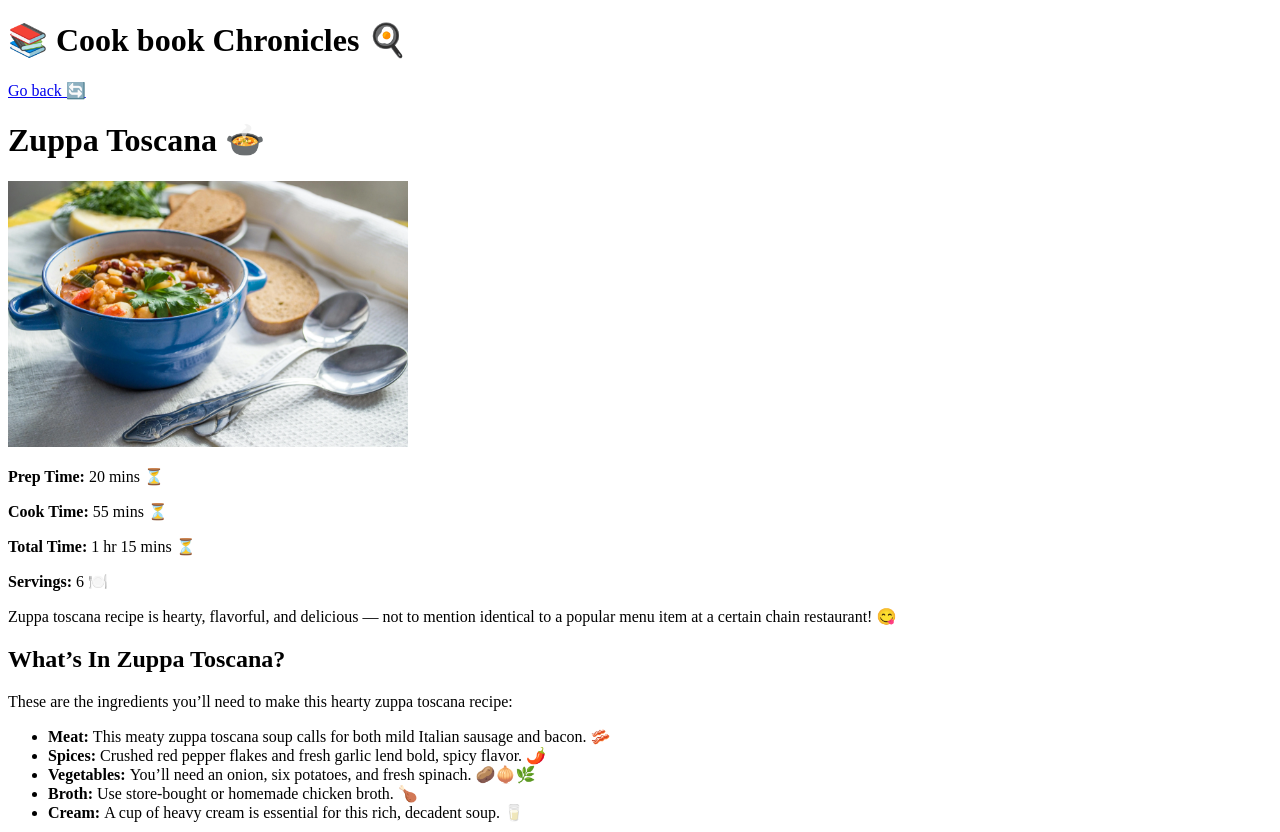
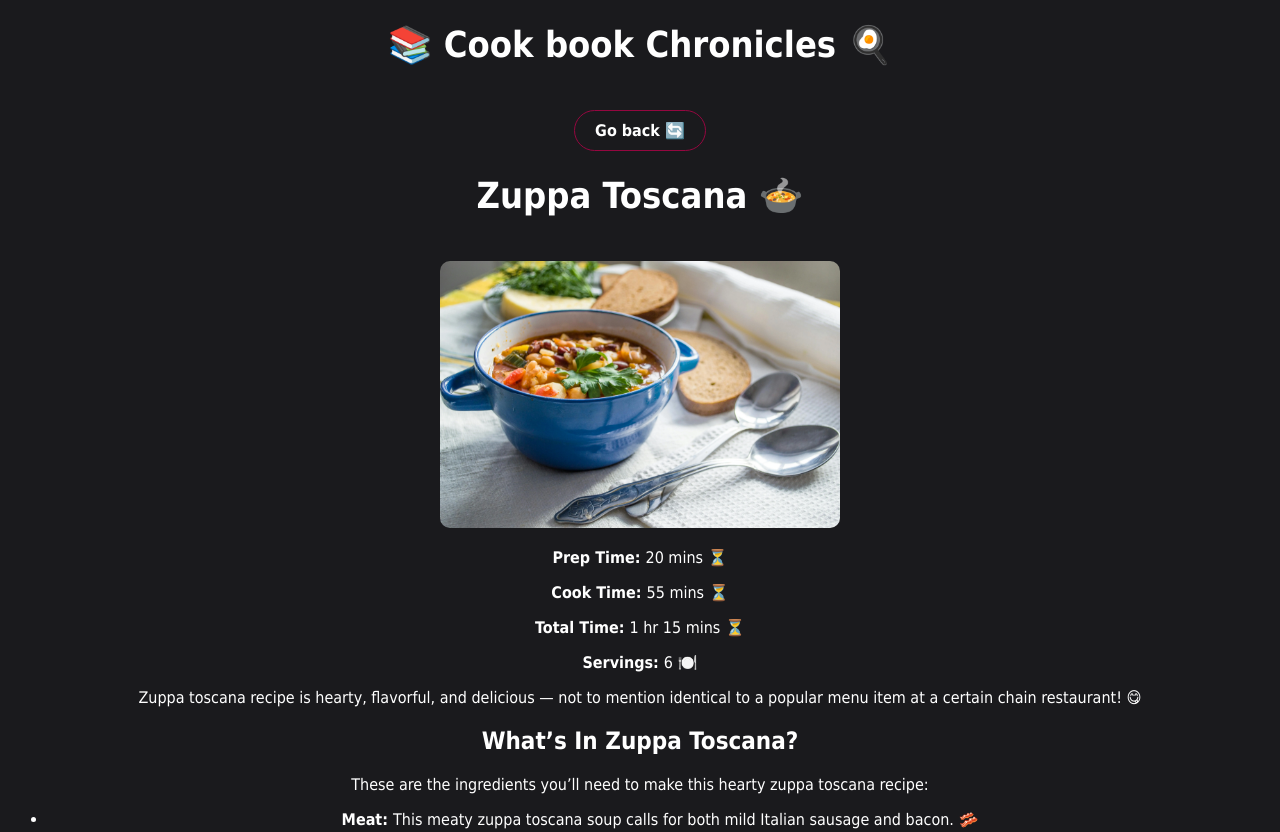
Before and after one commit to NetBr3ak/Cook-book-Chronicles, a plain HTML site: page recipes_list/zuppa_toscana.html in a window 1280 px wide. Shown: the top 832 px of the page. Drawn offline with Linux system fonts and the light colour scheme.

Commit message:
feat: Implement CSS for cohesive design across all pages
Introduced CSS styling to ensure a cohesive visual appearance across both main and subpages.

```diff
--- a/recipes_list/zuppa_toscana.html
+++ b/recipes_list/zuppa_toscana.html
@@ -4,10 +4,13 @@
     <meta charset="UTF-8">
     <meta name="viewport" content="width=device-width, initial-scale=1.0">
     <title>Zuppa Toscana 🍲</title>
+    <link rel="stylesheet" href="../styles.css">
 </head>
 <body>
     <h1>📚 Cook book Chronicles 🍳</h1>
     <a href="../index.html">Go back 🔄</a>
+
+    <div class="container">
 
     <h1>Zuppa Toscana 🍲</h1>
 
@@ -83,6 +86,8 @@
     <p><strong>46g </strong>Carbs 🥔</p>
     <p><strong>20g </strong>Protein 🍗</p>
 
+</div>
+
     <a href="../index.html">Go back 🔄</a>
 </body>
 </html>
--- /dev/null
+++ b/styles.css
@@ -0,0 +1,46 @@
+body {
+    background-color: #1a1a1d;
+    color: #ffffff;
+    font-family: 'Tahoma', sans-serif;
+    text-align: center;
+    /* Połączono kolor tekstu dla wszystkich elementów w jednym miejscu */
+}
+
+h1 {
+    font-size: 36px;
+    /* Zmniejszenie rozmiaru czcionki */
+}
+
+ol {
+    list-style-type: none;
+    padding: 0;
+}
+
+li {
+    margin: 10px 0;
+}
+
+a {
+    display: inline-block;
+    padding: 10px 20px;
+    text-decoration: none;
+    background-color: #1a1a1d;
+    border: 1px solid #950740;
+    border-radius: 1000px;
+    transition: background-color 0.3s ease;
+    font-weight: bold;
+    color: #ffffff;
+    margin-top: 20px;
+    /* Dodanie odstępu na górze dla linków */
+}
+
+a:hover {
+    background-color: #950740;
+}
+
+img {
+    margin-top: 20px;
+    /* Dodanie odstępu na górze dla obrazu */
+    border-radius: 10px;
+    /* Zaokrąglenie krawędzi obrazu */
+}
```
Also changed, not shown: index.html (+3 -2 lines), recipes_list/futomaki_sushi.html (+1 -0 lines).
